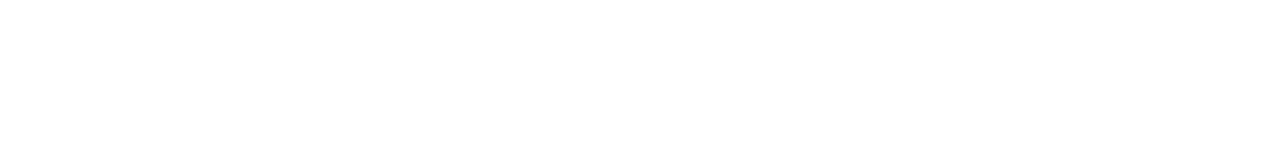
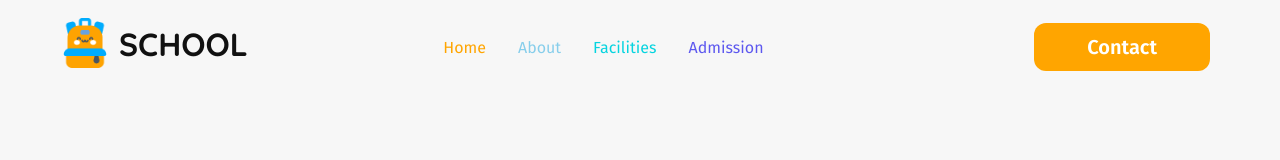
Before and after one commit to mahimmahfuz/ph-as-02, a plain HTML site: page index.html in a window 1280 px wide. Drawn offline with Linux system fonts and the light colour scheme.

Commit message:
doing navbar section

```diff
--- /dev/null
+++ b/css/navbar.css
@@ -0,0 +1,61 @@
+nav{
+    max-width: 100%;
+    display: flex;
+    padding: 10px 0 10px 0;
+}
+.navbar_part{
+    flex: 1;
+}
+.left_part{
+    min-width: 1fr;
+    display: flex;
+}
+.left_part img{
+    width: 50px;
+}
+.left_part h3{
+    font-family: Quicksand;
+    font-weight: bold;
+    font-size: 32px;
+    line-height: 0;
+    margin-top: 26px;
+    margin-left: 9px;
+    color: #111111;
+}
+.middle_part{
+    max-width: 1fr;
+    display: flex;
+    align-items: center;
+}
+.middle_part a{
+    margin-right: 32px;
+    text-decoration: none;
+}
+.middle_part a:nth-child(1){
+    color: orange;
+}
+.middle_part a:nth-child(2){
+    color: skyblue;
+}
+.middle_part a:nth-child(3){
+    color: #05D4DF;
+}
+.middle_part a:nth-child(4){
+    color: #5D58EF;
+}
+.right_part{
+    max-width: 1fr;
+    display: flex;
+    align-items: center;
+    justify-content: end;
+    margin-right: 10px;
+}
+.right_part button{
+    color: white;
+    background-color: orange;
+    border: none;
+    padding: 12px 53px;
+    font-size: 20px;
+    font-weight: 600;
+    border-radius: 12px;
+}
--- a/css/style.css
+++ b/css/style.css
@@ -0,0 +1,10 @@
+*{
+    font-family: "Fira Sans", serif;
+}
+body{
+    background-color: #F7F7F7;
+}
+.wrapper{
+    max-width: 1160px;
+    margin: 0 auto;
+}
--- a/index.html
+++ b/index.html
@@ -3,11 +3,31 @@
 <head>
     <meta charset="UTF-8">
     <meta name="viewport" content="width=device-width, initial-scale=1.0">
-    <title>Document</title>
+    <title>Kids School</title>
+    <link rel="preconnect" href="https://fonts.googleapis.com">
+<link rel="preconnect" href="https://fonts.gstatic.com" crossorigin>
+<link href="https://fonts.googleapis.com/css2?family=Fira+Sans:ital,wght@0,100;0,200;0,300;0,400;0,500;0,600;0,700;0,800;0,900;1,100;1,200;1,300;1,400;1,500;1,600;1,700;1,800;1,900&family=Quicksand:wght@300..700&display=swap" rel="stylesheet">
     <!-- CSS -->
      <link rel="stylesheet" href="css/style.css">
+     <link rel="stylesheet" href="css/navbar.css">
 </head>
 <body>
-
+    <div class="wrapper">
+        <nav>
+            <div class="navbar_part left_part">
+                <div><img src="assets/navbar/logo.png" alt=""></div>
+                <div><h3>SCHOOL</h3></div>
+            </div>
+            <div class="navbar_part middle_part">
+                <a href="#">Home</a>
+                <a href="#">About</a>
+                <a href="#">Facilities</a>
+                <a href="#">Admission</a>
+            </div>
+            <div class="navbar_part right_part">
+                <button>Contact</button>
+            </div>
+        </nav>
+    </div>
 </body>
 </html>
```
Also changed, not shown: assets/navbar/logo.png (added).
